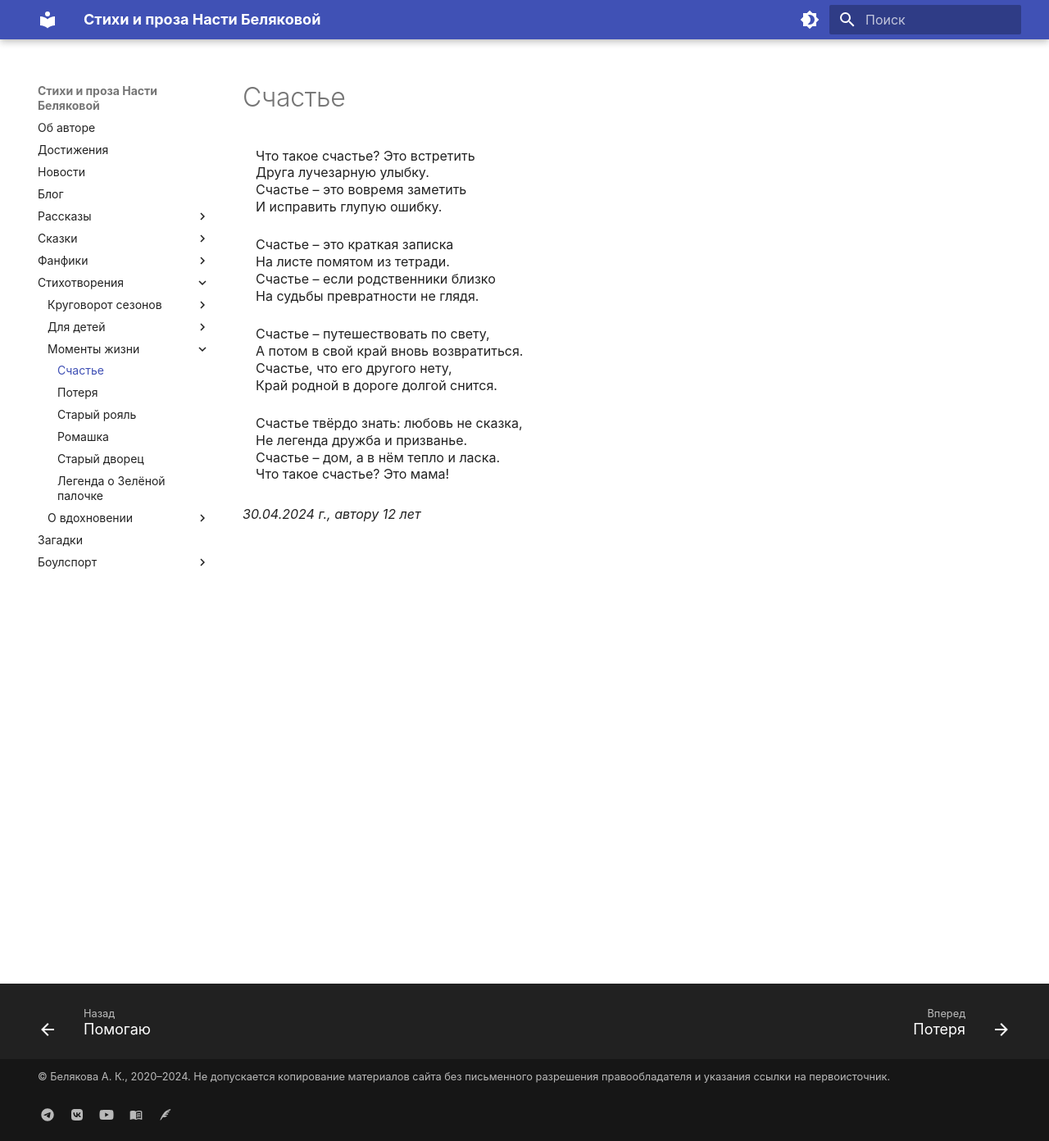
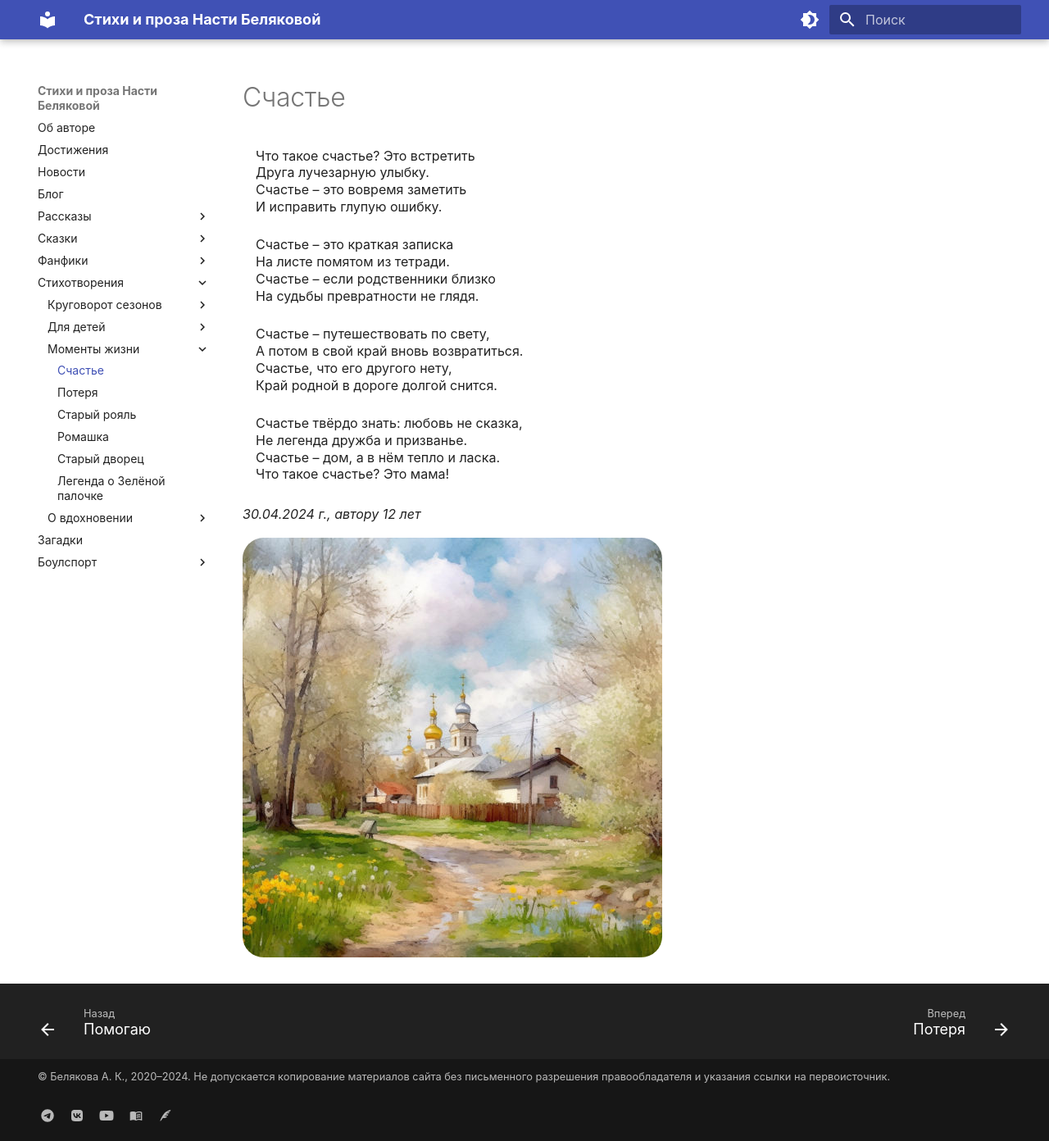
Before and after one commit to lib-beliakova/lib-beliakova.github.io, an MkDocs documentation site: the page built from docs/poems/happiness.md, in a window 1280 px wide and 1392 px high. Shown: the whole window at 82% size. Built offline with MkDocs 1.6.1 and Material for MkDocs 9.7.7, drawn with Linux system fonts in a browser that asks for light colours.

Commit message:
Add picture for 'happiness'

```diff
--- a/docs/poems/happiness.md
+++ b/docs/poems/happiness.md
@@ -21,3 +21,5 @@
 Что такое счастье? Это мама!
 
 *30.04.2024 г., автору 12 лет*
+
+![Счастье](../images/happiness.jpg)
```
Also changed, not shown: docs/images/happiness.jpg (added).
